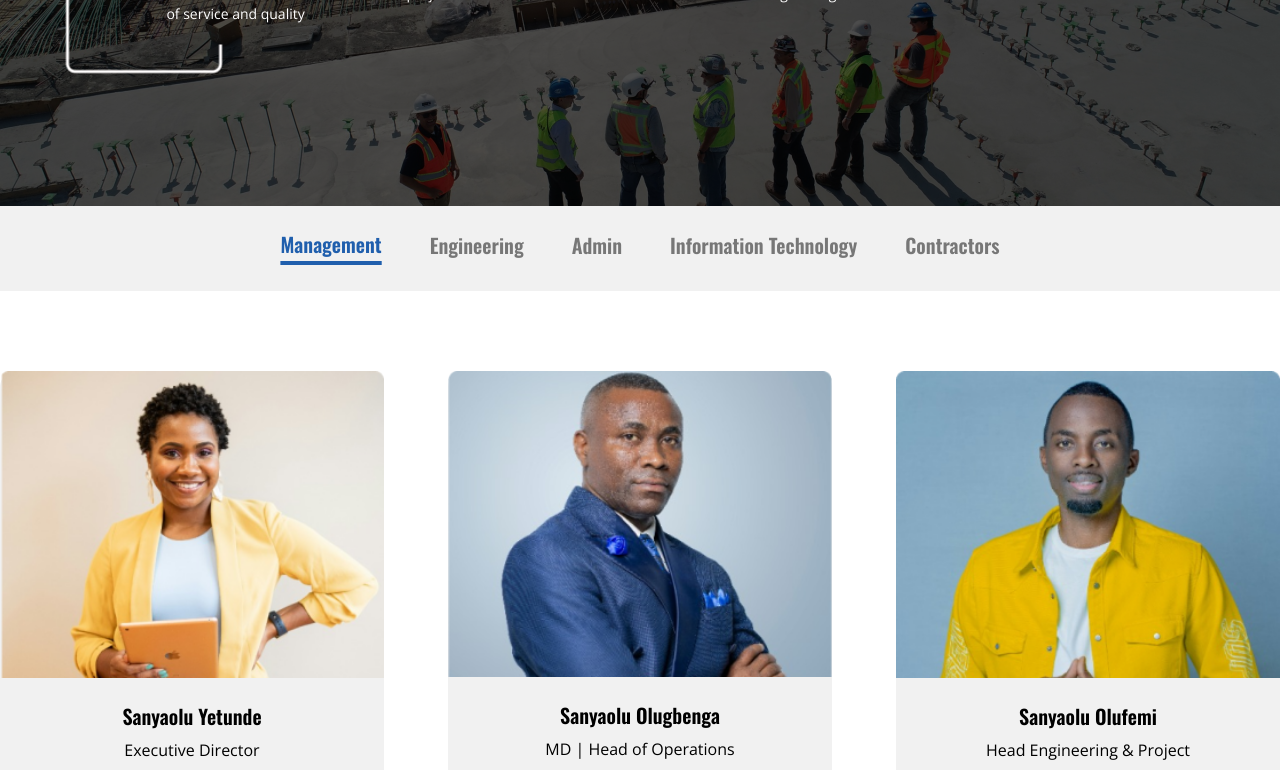
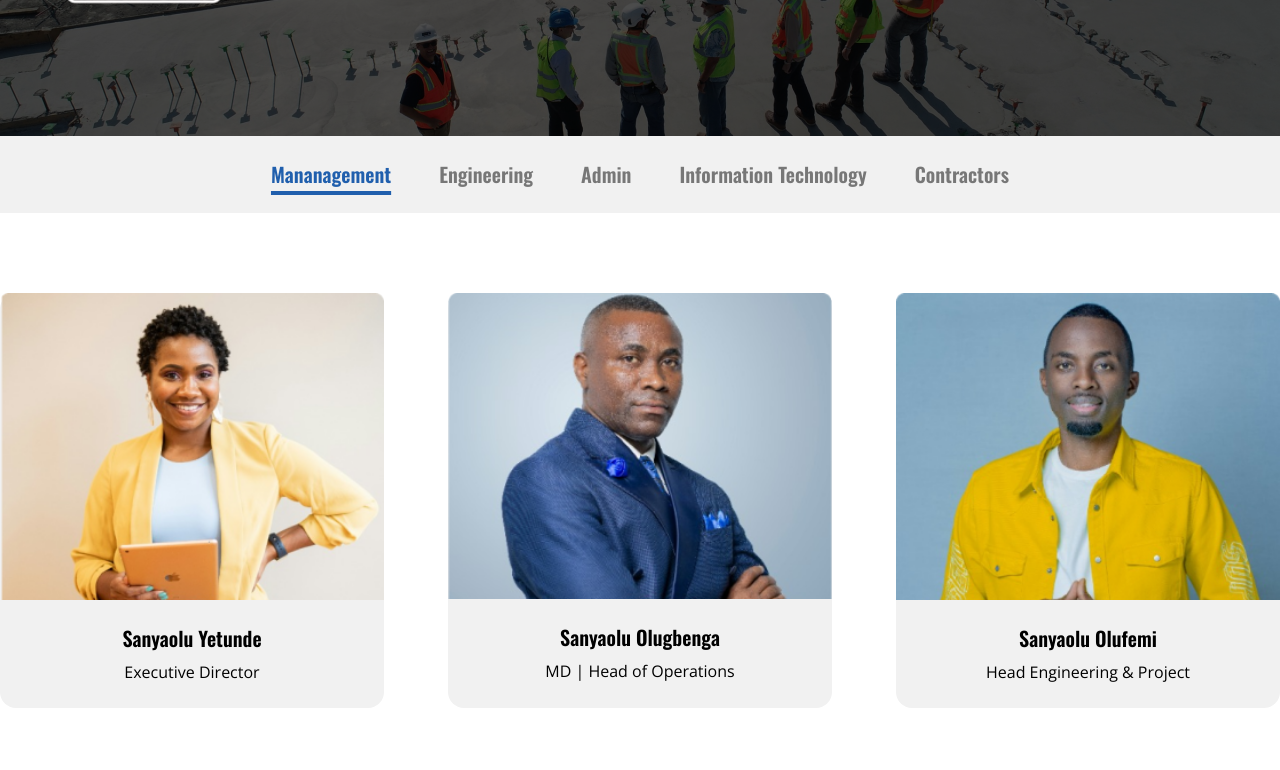
Before and after one commit to paddinghq/gasfleet-website-new, a Nuxt app: page /Ourteam in a window 1280 px wide. Shown: the part 340-1110 px from the top of the page. Built offline with nearby package versions, Linux system fonts and the light colour scheme.

Commit message:
fix: comp head and select bug

```diff
--- a/components/MultiPage.vue
+++ b/components/MultiPage.vue
@@ -1,7 +1,7 @@
 <script setup>
 import Hero from "./Hero.vue";
-import { ref, onMounted } from 'vue';
-import { useRouter } from 'vue-router';
+import { ref, onMounted } from "vue";
+import { useRouter } from "vue-router";
 
 const props = defineProps({
   Heros: Array,
@@ -34,53 +34,45 @@
   },
 ]);
 
-const selectedHead = ref("ECPM");
-const selectOpen = ref(false);
-
-const selectHead = (Head) => {
-  selectedHead.value = Head.name;
-  selectOpen.value = false;
-  if (process.client) {
-    localStorage.setItem('selectedHead', selectedHead.value);
-  }
-};
-
-const toggleDropdown = () => {
-  selectOpen.value = !selectOpen.value;
-};
-
-const closeDropdown = () => {
-  selectOpen.value = false;
-};
-
-onMounted(() => {
-  if (process.client) {
-    selectedHead.value = localStorage.getItem('selectedHead') || "";
-  }
-});
-
+const selectedHead = ref("");
 const router = useRouter();
 
 const performRouting = () => {
   const selectedHeadValue = selectedHead.value;
-  switch(selectedHeadValue) {
+  switch (selectedHeadValue) {
     case "EPCM":
-      router.push('/EPCM');
+      router.push("/EPCM");
       break;
     case "Natural Gas Distribution":
-      router.push('/GAS');
+      router.push("/GAS");
       break;
     case "Power Distribution":
-      router.push('/power');
+      router.push("/power");
       break;
     case "Infrastructure Development":
-      router.push('/IDPM');
+      router.push("/IDPM");
       break;
 
     default:
       break;
   }
 };
+
+const selectHead = (Head) => {
+  selectedHead.value = Head;
+  if (process.client) {
+    localStorage.setItem("selectedHead", selectedHead.value);
+    console.log(selectedHead.value);
+  }
+
+  performRouting();
+};
+
+onMounted(() => {
+  if (process.client) {
+    selectedHead.value = localStorage.getItem("selectedHead") || "";
+  }
+});
 </script>
 
 <template>
@@ -111,9 +103,7 @@
           >
             {{ Hero.title }}
           </h1>
-          <p
-            class="mt-2 font-semibold text-sm md:mt-4"
-          >
+          <p class="mt-2 font-semibold text-sm md:mt-4">
             {{ Hero.text }}
           </p>
         </div>
@@ -123,15 +113,24 @@
     <div class="relative inline-block w-full bg-gray-200 md:hidden">
       <select
         v-model="selectedHead"
-        @change="performRouting"
+        @change="selectHead($event.target.value)"
         class="block appearance-none w-full bg-gray-200 px-6 py-4 rounded shadow leading-tight font-medium text-xl oswald cursor-pointer text-sky-700 transition-all hover:text-sky-700 focus:outline-none focus:shadow-outline duration-300"
       >
         <option disabled :value="selectedHead">{{ selectedHead }}</option>
-        <option class="font-medium text-xl oswald text-white cursor-pointer transition-all hover:text-sky-700 active:text-sky-700 focus:text-sky-700" :value="Head.name" v-for="Head in Heads" :key="Head">
+        <option
+          class="font-medium text-xl oswald text-white cursor-pointer transition-all hover:text-sky-700 active:text-sky-700 focus:text-sky-700"
+          :value="Head.name"
+          v-for="Head in Heads"
+          :key="Head"
+        >
           {{ Head.name }}
         </option>
       </select>
-      <img src="../public/down.png" class="absolute w-8 top-3 right-6" alt="down">
+      <img
+        src="../public/down.png"
+        class="absolute w-8 top-3 right-6"
+        alt="down"
+      />
     </div>
 
     <div class="bg-gray-200 hidden md:block">
--- a/layouts/default.vue
+++ b/layouts/default.vue
@@ -45,9 +45,9 @@
 <template>
   <div>
     <div class="scroll-smooth">
-      <Header />
+      <!-- <Header /> -->
       <slot></slot>
-      <Footer />
+      <!-- <Footer /> -->
     </div>
   </div>
 </template>
--- a/pages/Ourteam/index.vue
+++ b/pages/Ourteam/index.vue
@@ -19,32 +19,11 @@
   },
 ]);
 
-const activeTab = ref("management");
-
-const activeComponent = computed(() => {
-  switch (activeTab.value) {
-    case "engineering":
-      return Engineering;
-    case "admin":
-      return Admin;
-    case "it":
-      return InformationTechnology;
-    case "contractors":
-      return Contractors;
-    default:
-      return Management;
-  }
-});
+const activeTab = ref("Management");
 
 const activateTab = (tab) => {
   activeTab.value = tab;
 };
-
-const openTab = ref('false');
-
-const toggleTab = () => {
-  openTab.value = !openTab.value
-}
 
 const Tabs = ref([
   {
@@ -69,32 +48,33 @@
   },
 ]);
 
-const selectedTab = ref("");
-const selectOpen = ref(false);
-
-const selectTab = (Tab) => {
-  selectedTab.value = Tab.name;
-  selectOpen.value = false;
-  if (process.client) {
-    localStorage.setItem('selectedTab', selectedTab.value);
-  }
-};
-
-const tabChange = () => {
-  const selectedTabValue = selectedTab.value;
-  switch (selectedTabValue.value) {
-    case "engineering":
+const activeComponent = computed(() => {
+  switch (activeTab.value) {
+    case "Engineering":
       return Engineering;
-    case "admin":
+    case "Admin":
       return Admin;
-    case "it":
+    case "Information Technology":
       return InformationTechnology;
-    case "contractors":
+    case "Contractors":
       return Contractors;
     default:
       return Management;
   }
+});
+
+const selectTab = (tab) => {
+  activeTab.value = tab;
+  if (process.client) {
+    localStorage.setItem("activeTab", activeTab.value);
+  }
 };
+
+onMounted(() => {
+  if (process.client) {
+    activeTab.value = localStorage.getItem("activeTab") || "";
+  }
+});
 </script>
 
 <template>
@@ -104,65 +84,47 @@
 
       <div class="relative inline-block w-full bg-gray-200 lg:hidden">
         <select
-          v-model="selectedTab"
-          @change="tabChange"
+          v-model="activeTab"
+          @change="selectTab($event.target.value)"
           class="block appearance-none w-full bg-gray-200 px-6 py-4 rounded shadow leading-tight font-medium text-xl oswald cursor-pointer text-sky-700 transition-all hover:text-sky-700 focus:outline-none focus:shadow-outline duration-300"
         >
-          <option disabled :value="selectedTab">{{ selectedTab }}</option>
-          <option class="font-medium text-xl oswald text-white cursor-pointer transition-all hover:text-sky-700 active:text-sky-700 focus:text-sky-700" :value="Tab.name" v-for="Tab in Tabs" :key="Tab">
+          <option disabled :value="activeTab" class="capitalize">
+            {{ activeTab }}
+          </option>
+          <option
+            class="font-medium text-xl oswald capitalize text-white cursor-pointer transition-all hover:text-sky-700 active:text-sky-700 focus:text-sky-700"
+            :value="Tab.name"
+            v-for="Tab in Tabs"
+            :key="Tab.tab"
+          >
             {{ Tab.name }}
           </option>
         </select>
-        <img src="../../public/down.png" class="absolute w-8 top-3 right-6" alt="down">
+        <img
+          src="../../public/down.png"
+          class="absolute w-8 top-3 right-6"
+          alt="down"
+        />
       </div>
 
-      <div class="hidden gap-12 flex-col items-center justify-center pb-8 pt-6 lg:flex lg:flex-row">
-        <span @click="toggleTab">
+      <div class="hidden gap-12 items-center justify-center py-6 lg:flex lg:flex-row">
+        <div
+          class=""
+          v-for="Tab in Tabs"
+          :key="Tab.tab"
+        >
           <button
             class="text-[#777777] border-none font-semibold text-xl oswald focus:text-[#205FAD] focus:underline focus:underline-offset-8 focus:decoration-4"
-            @click="activateTab('management')"
+            @click="activateTab(Tab.name)"
             :class="{
-              active: activeTab === 'management',
+              active: activeTab === Tab.name,
             }"
             autofocus
             style="outline: none"
           >
-            Management
+            {{ Tab.name }}
           </button>
-        </span>
-
-        <button
-          v-if="openTab"
-          class="text-[#777777] border-none font-semibold text-xl oswald focus:text-[#205FAD] focus:underline focus:underline-offset-8 focus:decoration-4"
-          @click="activeTab = 'engineering'"
-          :class="{ active: activeTab === 'engineering' }"
-        >
-          Engineering
-        </button>
-        <button
-          v-if="openTab"
-          class="text-[#777777] border-none font-semibold text-xl oswald focus:text-[#205FAD] focus:underline focus:underline-offset-8 focus:decoration-4"
-          @click="activeTab = 'admin'"
-          :class="{ active: activeTab === 'admin' }"
-        >
-          Admin
-        </button>
-        <button
-          v-if="openTab"
-          class="text-[#777777] border-none font-semibold text-xl oswald focus:text-[#205FAD] focus:underline focus:underline-offset-8 focus:decoration-4"
-          @click="activeTab = 'it'"
-          :class="{ active: activeTab === 'it' }"
-        >
-          Information Technology
-        </button>
-        <button
-          v-if="openTab"
-          class="text-[#777777] border-none font-semibold text-xl oswald focus:text-[#205FAD] focus:underline focus:underline-offset-8 focus:decoration-4"
-          @click="activeTab = 'contractors'"
-          :class="{ active: activeTab === 'contractors' }"
-        >
-          Contractors
-        </button>
+        </div>
       </div>
     </div>
 
@@ -191,5 +153,3 @@
     </div>
   </div>
 </template>
-
-<style scoped></style>
```
